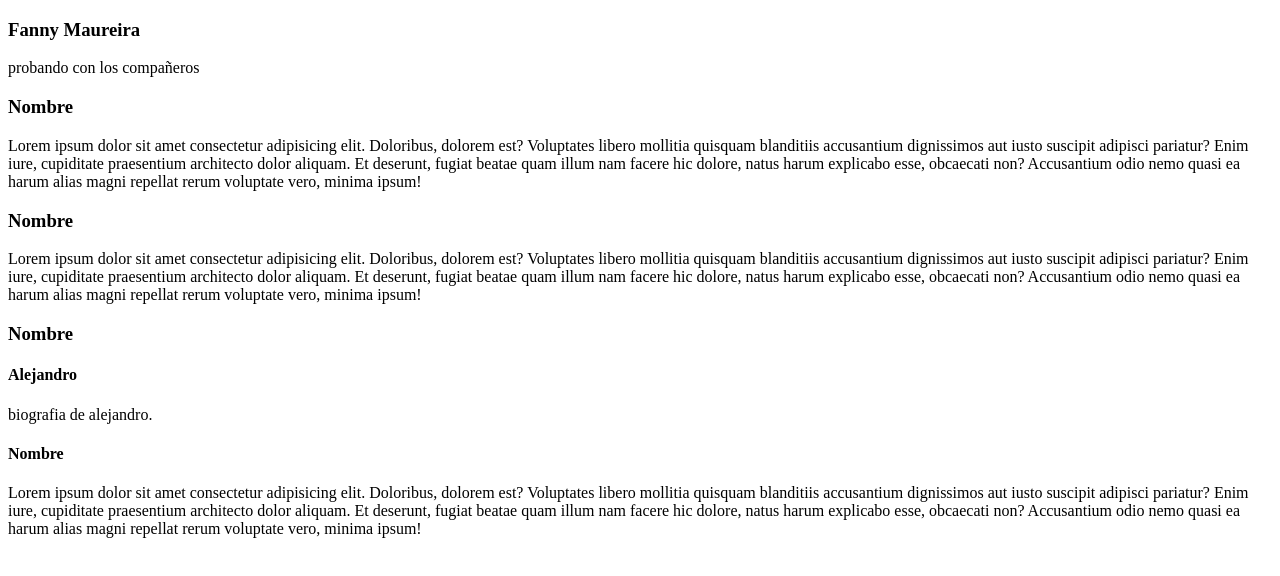
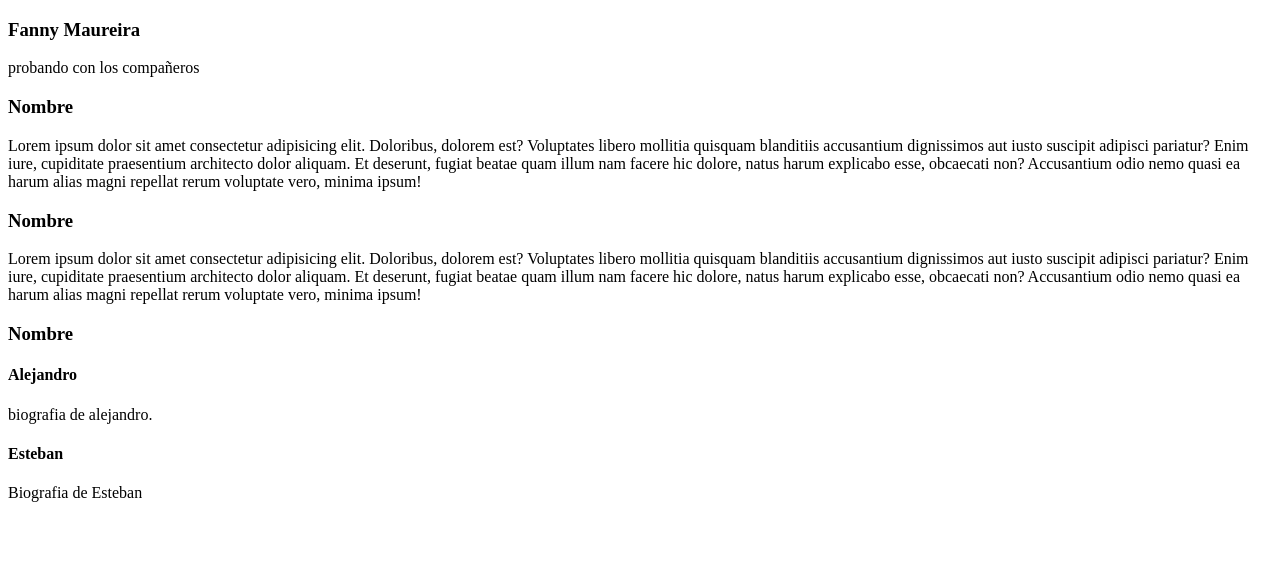
Before and after one commit to estebanlab2021/GitHub_colaborative, a plain HTML site: page index.html in a window 1280 px wide. Drawn offline with Linux system fonts and the light colour scheme.

Commit message:
Cambio en biografia de Esteban

```diff
--- a/index.html
+++ b/index.html
@@ -26,9 +26,8 @@
             <p>biografia de alejandro.</p>
         </article><!--Ho hace Alejandro-->
         <article>
-            <h1>Nombre</h1>
-            <p>Lorem ipsum dolor sit amet consectetur adipisicing elit. Doloribus, dolorem est? Voluptates libero mollitia quisquam blanditiis accusantium dignissimos aut iusto suscipit adipisci pariatur? Enim iure, cupiditate praesentium architecto dolor aliquam.
-            Et deserunt, fugiat beatae quam illum nam facere hic dolore, natus harum explicabo esse, obcaecati non? Accusantium odio nemo quasi ea harum alias magni repellat rerum voluptate vero, minima ipsum!</p></article><!--Ho hace Esteban-->
+            <h1>Esteban</h1>
+            <p>Biografia de Esteban</p></article><!--Ho hace Esteban-->
     </section>
 </body>
 </html>
```
